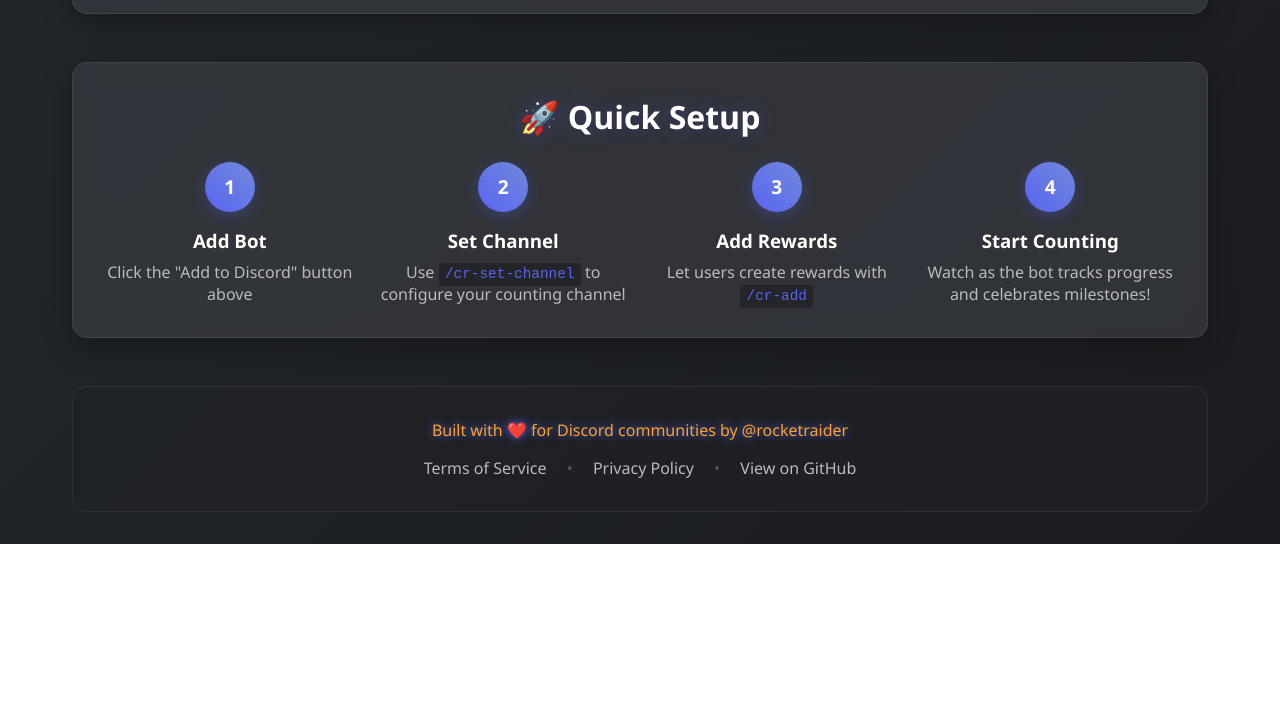
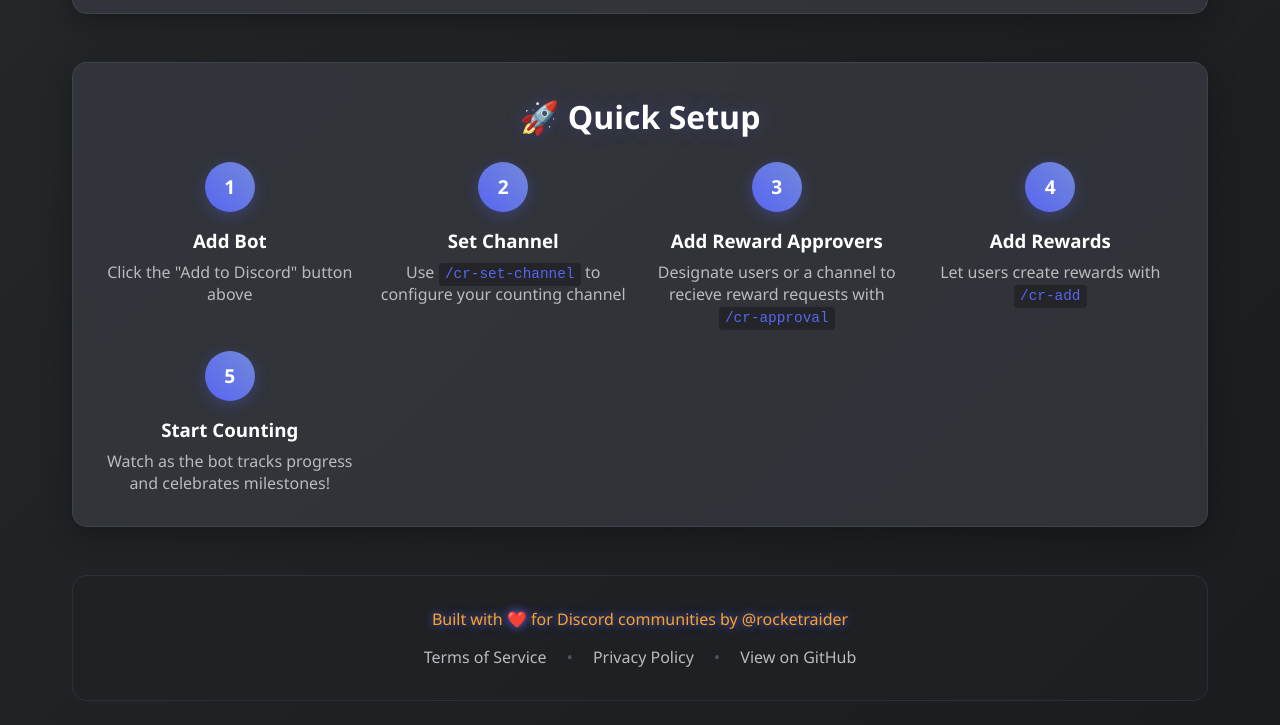
Before and after one commit to BriZimm/CountMonitor-Bot, a website: page website/index.html in a window 1280 px wide. Shown: the part 2073-2798 px from the top of the page. Before the commit the page ends 2617 px from the top, so only its background shows below. Drawn offline with Linux system fonts and the light colour scheme.

Commit message:
website improvements

```diff
--- a/website/index.html
+++ b/website/index.html
@@ -579,11 +579,16 @@
                 </div>
                 <div class="setup-step">
                     <div class="step-number">3</div>
+                    <h3>Add Reward Approvers</h3>
+                    <p>Designate users or a channel to recieve reward requests with <code>/cr-approval</code></p>
+                </div>
+                <div class="setup-step">
+                    <div class="step-number">4</div>
                     <h3>Add Rewards</h3>
                     <p>Let users create rewards with <code>/cr-add</code></p>
                 </div>
                 <div class="setup-step">
-                    <div class="step-number">4</div>
+                    <div class="step-number">5</div>
                     <h3>Start Counting</h3>
                     <p>Watch as the bot tracks progress and celebrates milestones!</p>
                 </div>
```
